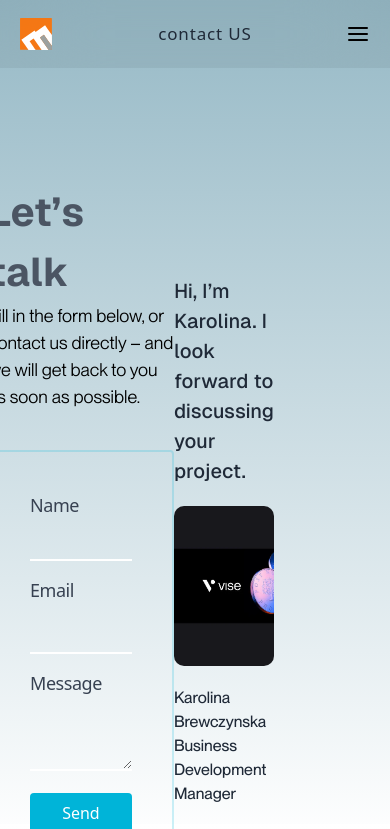
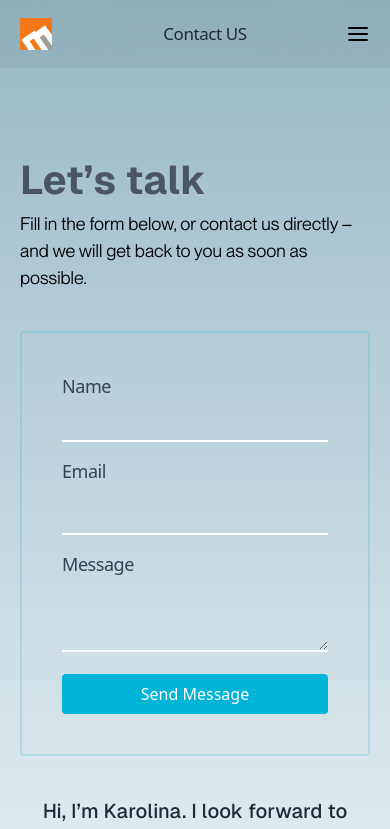
Before and after one commit to Mahbub11/mts, a Next.js app: page /contact-us in a window 390 px wide. Shown: the top 829 px of the page. Built offline with nearby package versions, Linux system fonts and the light colour scheme.

Commit message:
initial1346111e7fddsrsfdedfdf

```diff
--- a/app/contact-us/page.tsx
+++ b/app/contact-us/page.tsx
@@ -5,18 +5,15 @@ export default function page() {
   return (
     <div>
       <div
-        className="bg-gradient-to-b from-[#96b9c6] to-[#ffffff]
-    h-screen"
+        className="bg-gradient-to-b from-[#96b9c6] to-[#ffffff] h-full pb-[5rem]"
       >
         <div
-          className=" pt-[150px] pb-[20px] sm:w-full md:w-[90%] lg:w-[70%] flex-col
+          className="h-full pt-[150px] pb-[20px] sm:w-full md:w-[90%] lg:w-[70%] flex-col
         justify-center mx-auto"
         >
           <div className="px-5">
-            <div className="h-auto w-full ml-[-4rem]">
+            <div className="h-full w-full md:ml-[-4rem] lg:ml-[-4rem]">
               <div className=" w-full h-full rounded-md">
-
-
                 <ContactUs></ContactUs>
               </div>
             </div>
--- a/components/nav/navBar.tsx
+++ b/components/nav/navBar.tsx
@@ -4,12 +4,14 @@ import { motion } from "framer-motion";
 import { useEffect, useState } from "react";
 import MobileNav from "./MobileNav";
 import MtIcon from "@/public/SVG/mt-svg";
+import Link from "next/link";
 
 const navItems = [
-  { title: "Case Studies" },
-  { title: "services" },
-  { title: "About Us" },
+  { title: "Case Studies", link: "/case-studies" },
+  { title: "Services", link: "/services" },
+  { title: "About Us", link: "/about" },
 ];
+
 
 const itemVariants = {
   initial: { opacity: 0 },
@@ -82,19 +84,23 @@ export default function Navbar() {
           {navItems.map((item, index) => (
         <motion.div
           key={item.title}
-              className="relative group sm:hidden "
+          className="relative group sm:hidden"
           variants={itemVariants}
           initial="initial"
           animate={isScrolled ? "visible" : "initial"}
           transition={{ duration: 0.8, delay: index * 0.2 }}
         >
+          <Link href={item.link}>
             <h3 className="z-10 cursor-pointer tracking-tight">{item.title}</h3>
+          </Link>
           <motion.div className="absolute left-0 bottom-0 h-[2px] bg-black w-full scale-x-0 transition-transform duration-300 group-hover:scale-x-100" />
         </motion.div>
       ))}
 
           <div className="relative group ">
-            <h3 className="text-center">contact US</h3>
+          <Link href='/contact-us'>
+            <h3 className="z-10 cursor-pointer tracking-tight">Contact US</h3>
+          </Link>
             <motion.div
               className="absolute left-0 bottom-0 h-[2px] bg-black w-full scale-x-0
                transition-transform duration-300 group-hover:scale-x-100"
--- a/container/contact-us/form-container.tsx
+++ b/container/contact-us/form-container.tsx
@@ -11,7 +11,10 @@ export default function ContactUs() {
 
   return (
     <>
-      <div className="flex  justify-between items-center p-8 font-NeueMontreal">
+      <div
+        className="flex sm:flex-col  justify-between
+       items-center md:p-8 lg:p-8 font-NeueMontreal"
+      >
         <div>
           <h2
             className="text-[40px] font-gvf font-bold text-gray-600
@@ -27,8 +30,10 @@ export default function ContactUs() {
             back to you as soon as possible.{" "}
           </p>
 
-          <form className="w-full bg-transparent border-2
-          border-btn_clr/20 px-10 py-10 rounded mt-10">
+          <form
+            className="w-full bg-transparent border-2
+          border-btn_clr/20 px-10 py-10 rounded mt-10"
+          >
             <div className="mb-4">
               <label
                 className="block
@@ -102,7 +107,7 @@ export default function ContactUs() {
 
         <div>
           <h2
-            className="font-gvf text-[20px] text-gray-800
+            className="sm:mt-10 font-gvf text-[20px] text-gray-800
           font-[500]"
           >
             Hi, I’m Karolina. I look forward to <br></br> discussing your
@@ -116,7 +121,7 @@ export default function ContactUs() {
              rounded-[10px] mt-5"
             />
 
-            <div className="font-montreal mt-5 font-[500] text-gray-800">
+            <div className=" font-montreal mt-5 font-[500] text-gray-800">
               <h2>Karolina Brewczynska</h2>
               <p>Business Development Manager</p>
             </div>
```
Lines whose indentation alone changed are shown as unchanged.
